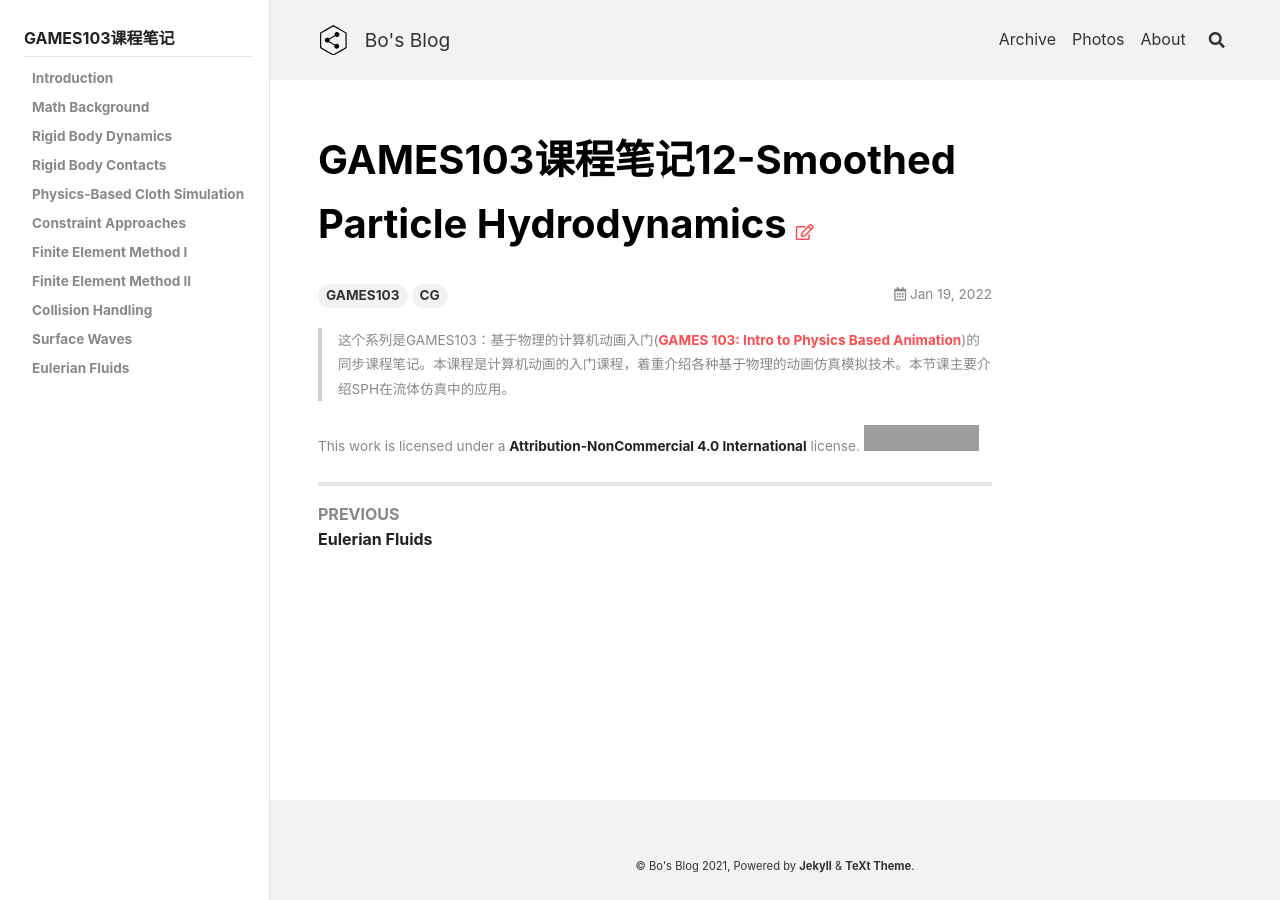
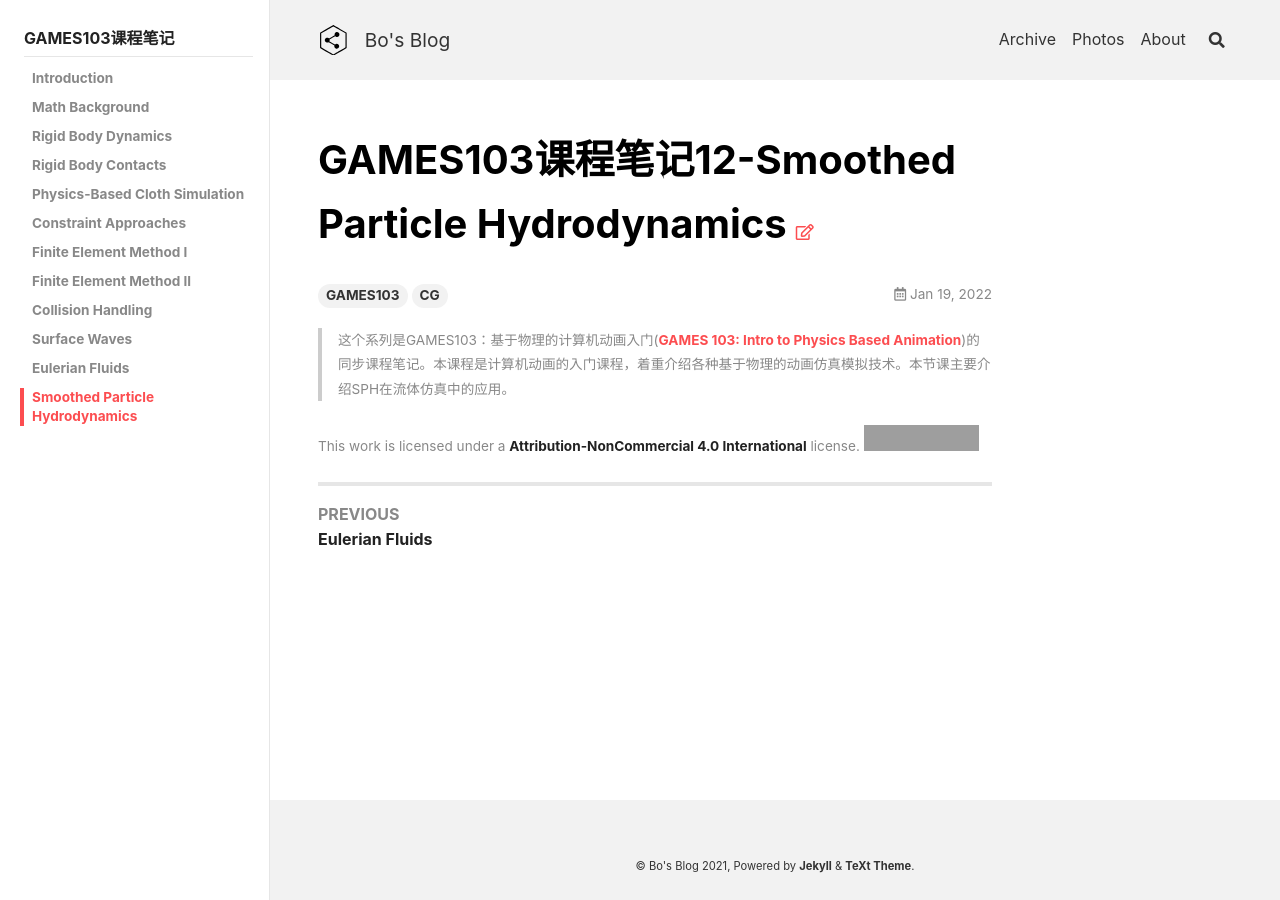
Before and after one commit to peng00bo00/peng00bo00_previous_blog, a Jekyll site: the page built from _posts/2022-01-19-GAMES103-NOTES-12.md, in a window 1280 px wide. Built offline with Jekyll 4.4.1, drawn with Linux system fonts in a browser that asks for light colours; nearby versions of some CDN libraries; grey boxes are pictures that could not be loaded.

Commit message:
Update navigation.yml

```diff
--- a/_data/navigation.yml
+++ b/_data/navigation.yml
@@ -212,6 +212,8 @@ GAMES103:
         url: /2022/01/04/GAMES103-NOTES-10.html
       - title: Eulerian Fluids
         url: /2022/01/11/GAMES103-NOTES-11.html
+      - title: Smoothed Particle Hydrodynamics
+        url: /2022/01/19/GAMES103-NOTES-12.html
 
 PBRT:
   - title: PBRT读书笔记
```
